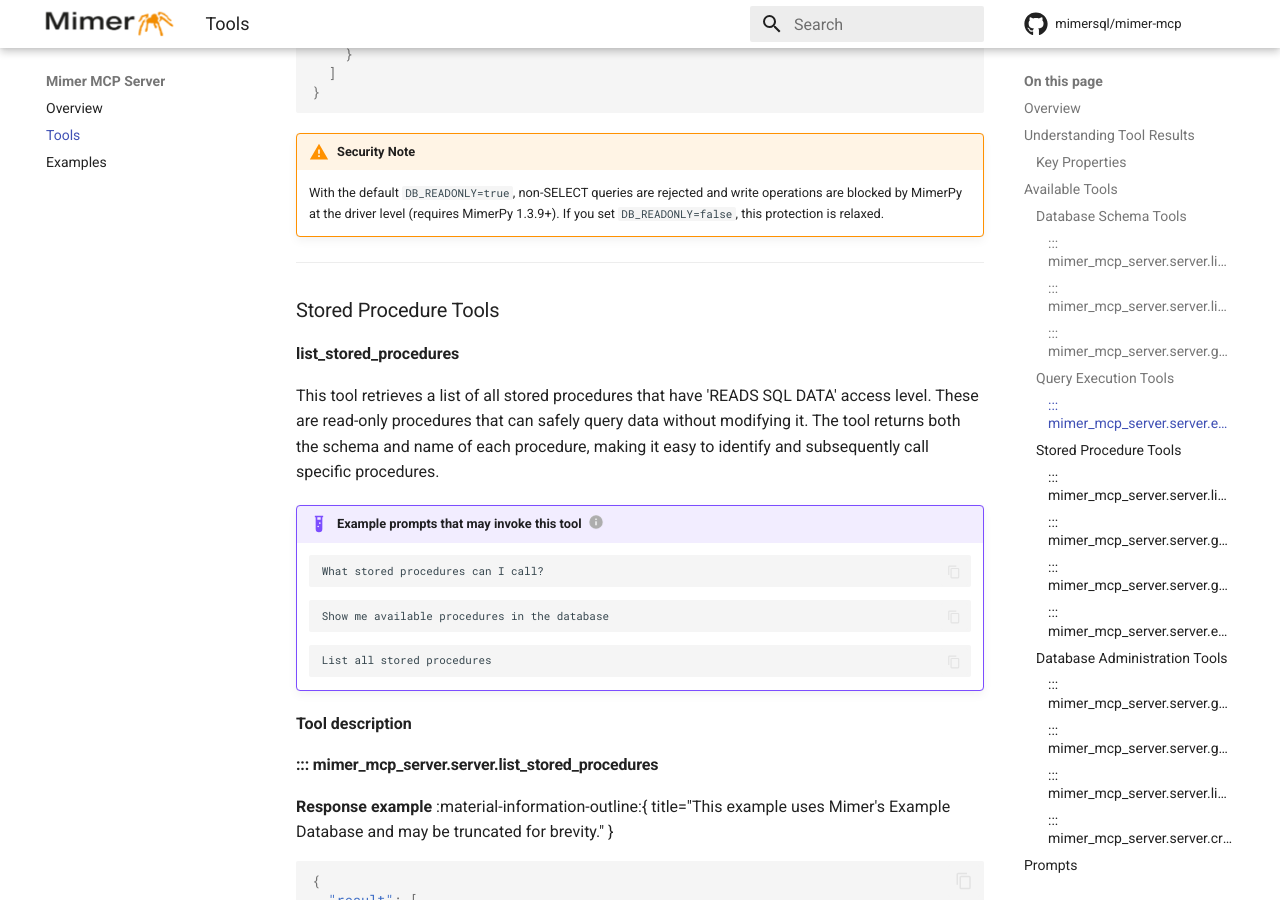
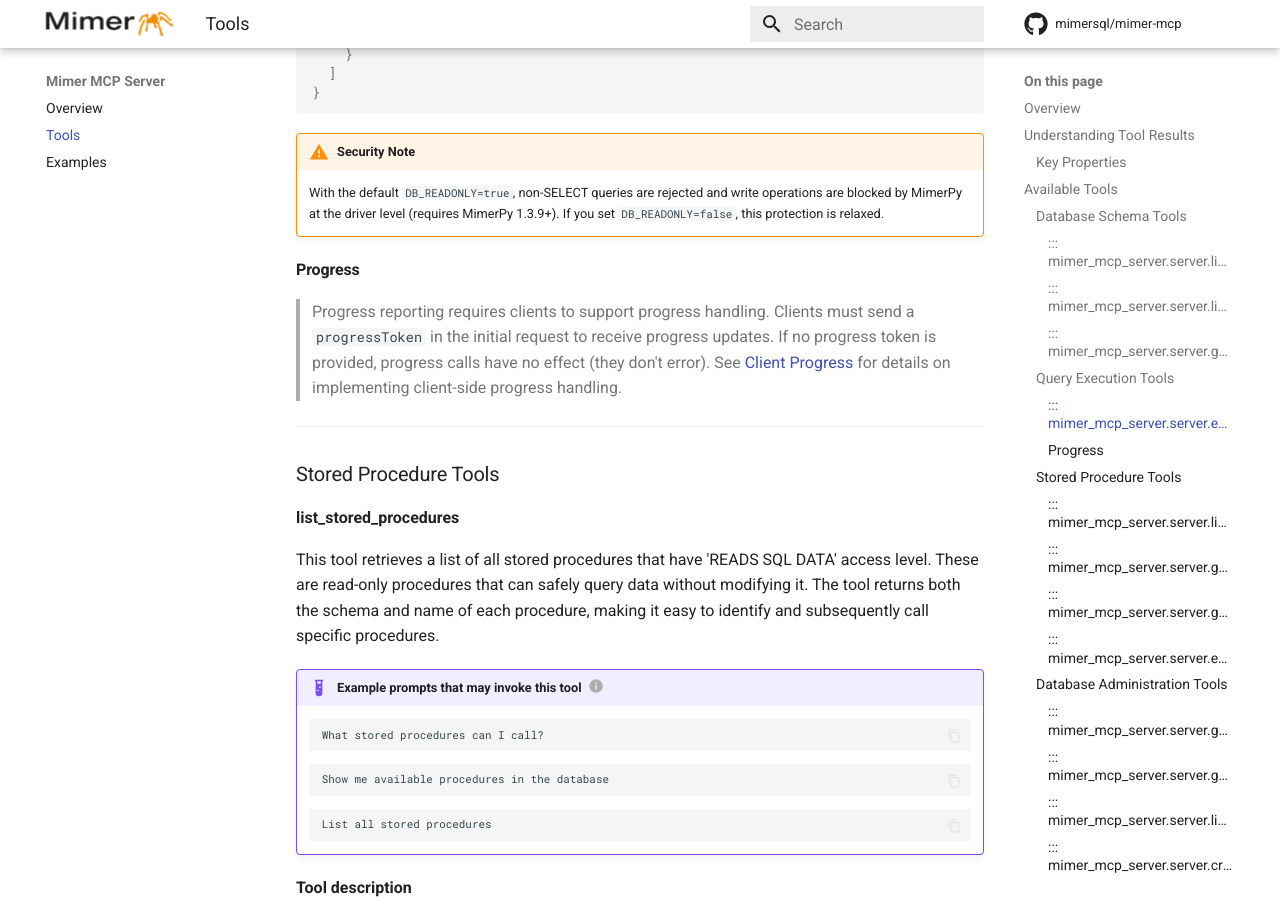
Before and after one commit to mimersql/mimer-mcp, an MkDocs documentation site: the page built from docs/mimer-mcp-server/tools.md, in a window 1280 px wide and 900 px high, scrolled down 4981 px. Built offline with MkDocs 1.6.1 and Material for MkDocs 9.7.7, drawn with Linux system fonts in a browser that asks for light colours; comment, search, counter and statistics services are not loaded.

Commit message:
feat: enhance execute_query with async support, progress reporting, and timeout enforcement

```diff
--- a/docs/mimer-mcp-server/tools.md
+++ b/docs/mimer-mcp-server/tools.md
@@ -224,6 +224,14 @@
 
 !!! warning "Security Note"
     With the default `DB_READONLY=true`, non-SELECT queries are rejected and write operations are blocked by MimerPy at the driver level (requires MimerPy 1.3.9+). If you set `DB_READONLY=false`, this protection is relaxed.
+
+#### Progress
+
+> Progress reporting requires clients to support progress handling. Clients must send a
+> `progressToken` in the initial request to receive progress updates. If no progress token
+> is provided, progress calls have no effect (they don't error). See
+> [Client Progress](https://gofastmcp.com/clients/progress) for details on implementing
+> client-side progress handling.
 
 ---
 
```
Also changed, not shown: docs/about/CHANGELOG.md (+7 -4 lines), 2 other files.
